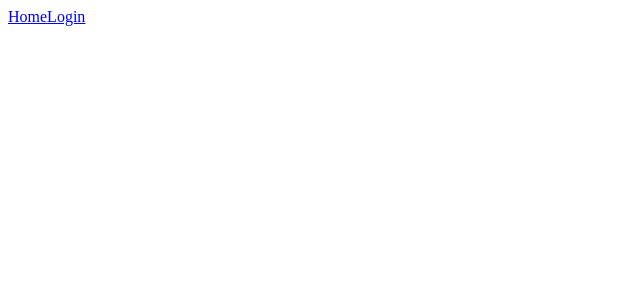
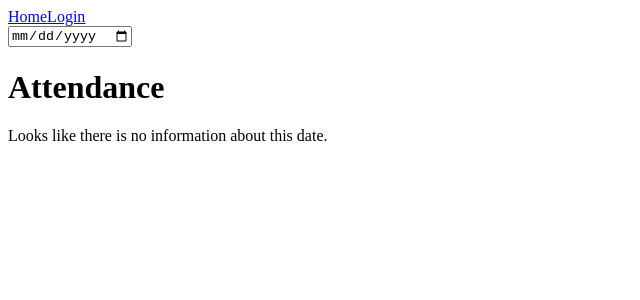
Before and after one commit to JackPadalino/AMSAttendance-V1, a React app: page /admin in a window 1280 px wide. Before the commit this address had no page. Shown: the top 300 px of the page, without its empty margins (0-640 px from the left). Built offline with nearby package versions, Linux system fonts and the light colour scheme; the HTML template or start-up script is replaced by a standard one.

Commit message:
updated Admin component to display all absences from selected day

```diff
--- /dev/null
+++ b/src/components/Admin.js
@@ -0,0 +1,35 @@
+import React, { useState, useEffect } from "react";
+import axios from "axios";
+
+const Admin = () => {
+    const [date,setDate] = useState('');
+    const [absences,setAbsences] = useState([]);
+
+    const handleDateChange =  async (event) => {
+        //console.log(typeof(event.target.value));
+        //setDate(event.target.value);
+        const date = event.target.value;
+        setDate(date);
+        const response = await axios.get(`/api/attendance/absences/${date}`);
+        setAbsences(response.data);
+    };
+
+    return (
+        <div>
+            <input type="date" id="date" onChange={handleDateChange}></input>
+            <h1>Attendance {date}</h1>
+            <div>
+                {absences.length>0 && absences.map((absence) => {
+                    return (
+                        <div key={absence.id}>
+                            <p>{absence.user.firstName} {absence.user.lastName}</p>
+                        </div>
+                    );
+                })}
+                {absences.length===0 && <p>Looks like there is no information about this date.</p>}
+            </div>
+        </div>
+    );
+};
+
+export default Admin;
--- a/src/components/Navbar.js
+++ b/src/components/Navbar.js
@@ -1,21 +1,24 @@
 import React, { useState, useEffect } from "react";
 import { useSelector, useDispatch } from "react-redux";
-import { Link } from "react-router-dom";
+import { Link,useNavigate } from "react-router-dom";
 import { resetUser } from "../store/userSlice";
 
 const Navbar = () => {
   const { user } = useSelector((state) => state.user);
   const dispatch = useDispatch();
+  const navigate = useNavigate();
 
   const logout = () => {
     window.localStorage.removeItem("token");
     dispatch(resetUser());
+    navigate('/login');
   };
 
   return (
     <>
         <Link to="/">Home</Link>
         {!user.id && <Link to="/login">Login</Link>}
+        {user.id && <Link to="/admin">Admin</Link>}
         {user.id && <button onClick={logout}>Logout</button>}
     </>
   );
--- a/src/components/RouterComponent.js
+++ b/src/components/RouterComponent.js
@@ -3,7 +3,8 @@ import { Routes, Route } from "react-router-dom";
 import { useSelector } from "react-redux";
 import {
   Home,
-  Login
+  Login,
+  Admin
 } from "./";
 
 const RouterComponent = () => {
@@ -11,7 +12,8 @@ const RouterComponent = () => {
   return (
     <Routes>
       <Route exact path="/" element={<Home />} />
-      <Route path="/login" element={<Login />} />
+      <Route exact path="/login" element={<Login />} />
+      <Route exact path="/admin" element={<Admin />} />
     </Routes>
   );
 };
--- a/src/components/index.js
+++ b/src/components/index.js
@@ -1,4 +1,5 @@
 export { default as Home } from './Home';
 export { default as Navbar } from './Navbar';
 export { default as Login } from './Login';
+export { default as Admin } from './Admin';
 export { default as RouterComponent } from './RouterComponent';
```
Also changed, not shown: 2 other files (tests, documents, lock files or other folders).
